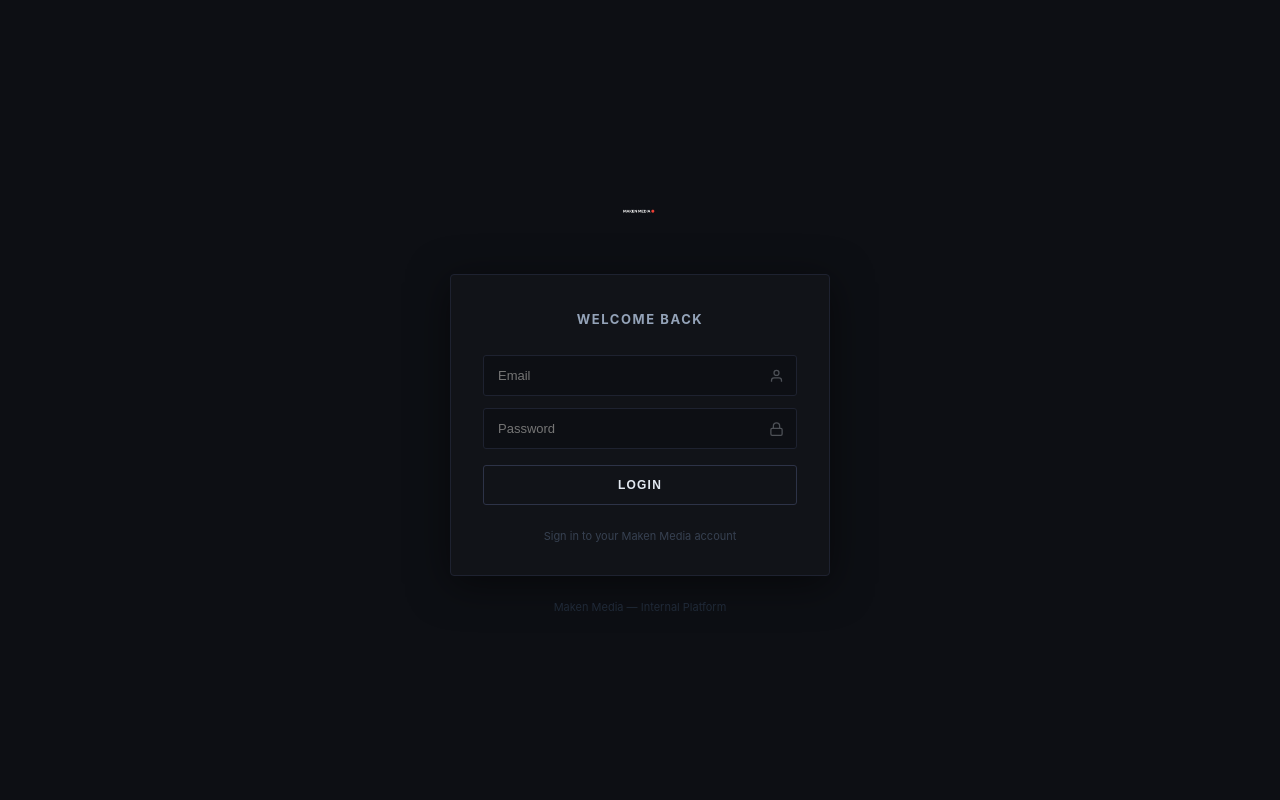
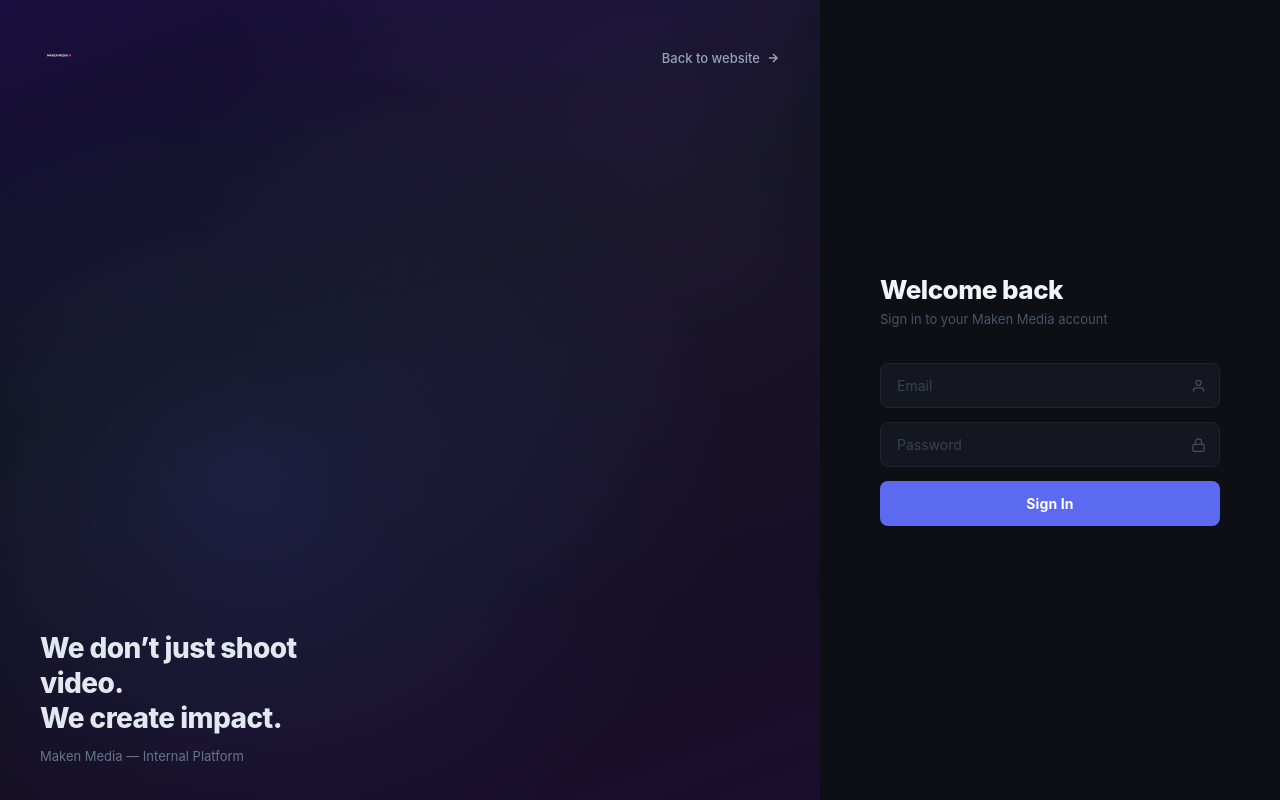
Before and after one commit to MakenMedia/Claires-Dash, a Next.js app: page /login in a window 1280 px wide. Built offline with nearby package versions, Linux system fonts and the light colour scheme.

Commit message:
Redesign login page as split-screen layout

```diff
--- a/app/login/page.tsx
+++ b/app/login/page.tsx
@@ -28,144 +28,242 @@
   }
 
   return (
-    <div style={{
-      minHeight: '100vh',
-      background: '#0d0f14',
-      display: 'flex',
-      flexDirection: 'column',
-      alignItems: 'center',
-      justifyContent: 'center',
-      fontFamily: "-apple-system, BlinkMacSystemFont, 'Segoe UI', sans-serif",
-    }}>
-      {/* Logo */}
-      <div style={{ marginBottom: 32, textAlign: 'center' }}>
+    <>
+      <style>{`
+        * { box-sizing: border-box; margin: 0; padding: 0; }
+        @keyframes spin { to { transform: rotate(360deg); } }
+        body { background: #0d0f14; }
+
+        .login-wrap {
+          display: flex;
+          min-height: 100vh;
+          font-family: -apple-system, BlinkMacSystemFont, 'Segoe UI', sans-serif;
+          background: #13151c;
+        }
+
+        /* LEFT PANEL */
+        .login-left {
+          flex: 1;
+          position: relative;
+          background: linear-gradient(160deg, #1a1040 0%, #0d0f14 40%, #1a0d2e 100%);
+          display: flex;
+          flex-direction: column;
+          justify-content: space-between;
+          padding: 36px 40px;
+          overflow: hidden;
+          min-height: 100vh;
+        }
+        .login-left::before {
+          content: '';
+          position: absolute;
+          inset: 0;
+          background:
+            radial-gradient(ellipse at 30% 60%, rgba(91,106,240,0.18) 0%, transparent 60%),
+            radial-gradient(ellipse at 80% 20%, rgba(139,92,246,0.12) 0%, transparent 50%);
+          pointer-events: none;
+        }
+        .left-top {
+          display: flex;
+          align-items: center;
+          justify-content: space-between;
+          position: relative;
+          z-index: 1;
+        }
+        .left-logo img {
+          height: 40px;
+          width: auto;
+        }
+        .back-link {
+          color: #94a3b8;
+          font-size: 13px;
+          font-weight: 500;
+          text-decoration: none;
+          display: flex;
+          align-items: center;
+          gap: 6px;
+          transition: color .15s;
+        }
+        .back-link:hover { color: #e2e8f0; }
+        .left-bottom {
+          position: relative;
+          z-index: 1;
+        }
+        .left-tagline {
+          font-size: 28px;
+          font-weight: 800;
+          color: #e2e8f0;
+          line-height: 1.25;
+          letter-spacing: -0.02em;
+          max-width: 280px;
+        }
+        .left-sub {
+          font-size: 13px;
+          color: #64748b;
+          margin-top: 12px;
+          font-weight: 400;
+        }
+
+        /* RIGHT PANEL */
+        .login-right {
+          width: 460px;
+          flex-shrink: 0;
+          background: #0d0f14;
+          display: flex;
+          align-items: center;
+          justify-content: center;
+          padding: 60px 48px;
+        }
+        .login-form-wrap {
+          width: 100%;
+          max-width: 340px;
+        }
+        .form-title {
+          font-size: 26px;
+          font-weight: 800;
+          color: #f1f5f9;
+          letter-spacing: -0.02em;
+          margin-bottom: 6px;
+        }
+        .form-sub {
+          font-size: 13px;
+          color: #475569;
+          margin-bottom: 36px;
+        }
+        .input-wrap {
+          position: relative;
+          margin-bottom: 14px;
+        }
+        .input-wrap input {
+          width: 100%;
+          background: #141720;
+          border: 1px solid #1e2535;
+          border-radius: 8px;
+          color: #e2e8f0;
+          font-size: 14px;
+          padding: 13px 42px 13px 16px;
+          outline: none;
+          transition: border-color .15s;
+          font-family: inherit;
+        }
+        .input-wrap input::placeholder { color: #374151; }
+        .input-wrap input:focus { border-color: #5b6af0; }
+        .input-icon {
+          position: absolute;
+          right: 14px;
+          top: 50%;
+          transform: translateY(-50%);
+          opacity: 0.25;
+          pointer-events: none;
+        }
+        .login-btn {
+          width: 100%;
+          background: #5b6af0;
+          color: #fff;
+          border: none;
+          border-radius: 8px;
+          padding: 14px;
+          font-size: 14px;
+          font-weight: 700;
+          cursor: pointer;
+          margin-top: 8px;
+          display: flex;
+          align-items: center;
+          justify-content: center;
+          gap: 8px;
+          transition: background .15s, transform .1s;
+          font-family: inherit;
+          letter-spacing: 0.01em;
+        }
+        .login-btn:hover:not(:disabled) { background: #4a59e8; }
+        .login-btn:active:not(:disabled) { transform: scale(0.99); }
+        .login-btn:disabled { opacity: 0.6; cursor: not-allowed; }
+        .error-box {
+          background: #ef444415;
+          border: 1px solid #ef444430;
+          border-radius: 6px;
+          padding: 10px 14px;
+          font-size: 12.5px;
+          color: #ef4444;
+          text-align: center;
+          margin-bottom: 14px;
+        }
+        .spinner {
+          width: 13px;
+          height: 13px;
+          border: 2px solid rgba(255,255,255,0.2);
+          border-top-color: #fff;
+          border-radius: 50%;
+          animation: spin .7s linear infinite;
+        }
+
+        @media (max-width: 768px) {
+          .login-left { display: none; }
+          .login-right { width: 100%; padding: 40px 28px; }
+        }
+      `}</style>
+
+      <div className="login-wrap">
+        {/* Left panel */}
+        <div className="login-left">
+          <div className="left-top">
+            <div className="left-logo">
               {/* eslint-disable-next-line @next/next/no-img-element */}
-        <img src="/logo.png" alt="Maken Media" style={{ height: 52, width: 'auto' }}
+              <img src="/logo.png" alt="Maken Media"
                 onError={e => { (e.currentTarget as HTMLImageElement).style.display = 'none'; }} />
             </div>
+            <a href="https://maken.media" className="back-link">
+              Back to website
+              <svg width="14" height="14" viewBox="0 0 24 24" fill="none" stroke="currentColor" strokeWidth="2.5">
+                <path d="M5 12h14M12 5l7 7-7 7"/>
+              </svg>
+            </a>
+          </div>
 
-      {/* Card */}
-      <div style={{
-        width: '100%',
-        maxWidth: 380,
-        background: '#111318',
-        border: '1px solid #1e2230',
-        borderRadius: 4,
-        padding: '36px 32px 32px',
-        boxShadow: '0 8px 40px rgba(0,0,0,0.5)',
-      }}>
-        <h1 style={{ fontSize: 13, fontWeight: 700, color: '#94a3b8', textTransform: 'uppercase', letterSpacing: '0.12em', textAlign: 'center', marginBottom: 28 }}>
-          Welcome back
-        </h1>
+          <div className="left-bottom">
+            <div className="left-tagline">We don&rsquo;t just shoot video.<br />We create impact.</div>
+            <div className="left-sub">Maken Media — Internal Platform</div>
+          </div>
+        </div>
 
-        <form onSubmit={handleSubmit} style={{ display: 'flex', flexDirection: 'column', gap: 12 }}>
-          {/* Email field */}
-          <div style={{ position: 'relative' }}>
+        {/* Right panel */}
+        <div className="login-right">
+          <div className="login-form-wrap">
+            <div className="form-title">Welcome back</div>
+            <div className="form-sub">Sign in to your Maken Media account</div>
+
+            <form onSubmit={handleSubmit}>
+              <div className="input-wrap">
                 <input
-              type="email"
-              required
-              value={email}
+                  type="email" required value={email}
                   onChange={e => setEmail(e.target.value)}
                   placeholder="Email"
-              style={{
-                width: '100%',
-                background: '#0d0f14',
-                border: '1px solid #1e2230',
-                borderRadius: 3,
-                color: '#e2e8f0',
-                fontSize: 13,
-                padding: '12px 40px 12px 14px',
-                outline: 'none',
-                boxSizing: 'border-box',
-                transition: 'border-color .15s',
-              }}
-              onFocus={e => e.target.style.borderColor = '#5b6af0'}
-              onBlur={e => e.target.style.borderColor = '#1e2230'}
                 />
-            <svg style={{ position: 'absolute', right: 13, top: '50%', transform: 'translateY(-50%)', opacity: 0.3 }}
-              width="15" height="15" viewBox="0 0 24 24" fill="none" stroke="#e2e8f0" strokeWidth="2">
+                <svg className="input-icon" width="15" height="15" viewBox="0 0 24 24" fill="none" stroke="#e2e8f0" strokeWidth="2">
                   <path d="M20 21v-2a4 4 0 0 0-4-4H8a4 4 0 0 0-4 4v2"/><circle cx="12" cy="7" r="4"/>
                 </svg>
               </div>
 
-          {/* Password field */}
-          <div style={{ position: 'relative' }}>
+              <div className="input-wrap">
                 <input
-              type="password"
-              required
-              value={password}
+                  type="password" required value={password}
                   onChange={e => setPassword(e.target.value)}
                   placeholder="Password"
-              style={{
-                width: '100%',
-                background: '#0d0f14',
-                border: '1px solid #1e2230',
-                borderRadius: 3,
-                color: '#e2e8f0',
-                fontSize: 13,
-                padding: '12px 40px 12px 14px',
-                outline: 'none',
-                boxSizing: 'border-box',
-                transition: 'border-color .15s',
-              }}
-              onFocus={e => e.target.style.borderColor = '#5b6af0'}
-              onBlur={e => e.target.style.borderColor = '#1e2230'}
                 />
-            <svg style={{ position: 'absolute', right: 13, top: '50%', transform: 'translateY(-50%)', opacity: 0.3 }}
-              width="15" height="15" viewBox="0 0 24 24" fill="none" stroke="#e2e8f0" strokeWidth="2">
+                <svg className="input-icon" width="15" height="15" viewBox="0 0 24 24" fill="none" stroke="#e2e8f0" strokeWidth="2">
                   <rect x="3" y="11" width="18" height="11" rx="2" ry="2"/><path d="M7 11V7a5 5 0 0 1 10 0v4"/>
                 </svg>
               </div>
 
-          {error && (
-            <div style={{ background: '#ef444415', border: '1px solid #ef444430', borderRadius: 3, padding: '9px 12px', fontSize: 12, color: '#ef4444', textAlign: 'center' }}>
-              {error}
-            </div>
-          )}
+              {error && <div className="error-box">{error}</div>}
 
-          <button
-            type="submit"
-            disabled={loading}
-            style={{
-              width: '100%',
-              background: 'transparent',
-              color: '#e2e8f0',
-              border: '1px solid #2d3347',
-              borderRadius: 3,
-              padding: '12px',
-              fontSize: 12,
-              fontWeight: 700,
-              letterSpacing: '0.1em',
-              textTransform: 'uppercase',
-              cursor: loading ? 'not-allowed' : 'pointer',
-              marginTop: 4,
-              display: 'flex',
-              alignItems: 'center',
-              justifyContent: 'center',
-              gap: 8,
-              transition: 'border-color .15s, background .15s',
-              opacity: loading ? 0.6 : 1,
-            }}
-            onMouseEnter={e => { if (!loading) { (e.currentTarget as HTMLButtonElement).style.borderColor = '#5b6af0'; (e.currentTarget as HTMLButtonElement).style.color = '#5b6af0'; }}}
-            onMouseLeave={e => { (e.currentTarget as HTMLButtonElement).style.borderColor = '#2d3347'; (e.currentTarget as HTMLButtonElement).style.color = '#e2e8f0'; }}
-          >
-            {loading && (
-              <div style={{ width: 12, height: 12, border: '2px solid #ffffff30', borderTopColor: '#fff', borderRadius: '50%', animation: 'spin .7s linear infinite' }} />
-            )}
-            {loading ? 'Signing in…' : 'Login'}
+              <button type="submit" className="login-btn" disabled={loading}>
+                {loading && <div className="spinner" />}
+                {loading ? 'Signing in…' : 'Sign In'}
               </button>
             </form>
-
-        <p style={{ textAlign: 'center', fontSize: 11, color: '#374151', marginTop: 24, marginBottom: 0 }}>
-          Sign in to your Maken Media account
-        </p>
           </div>
-
-      <p style={{ textAlign: 'center', fontSize: 11, color: '#1f2937', marginTop: 24 }}>
-        Maken Media — Internal Platform
-      </p>
-
-      <style>{`@keyframes spin { to { transform: rotate(360deg); } }`}</style>
         </div>
+      </div>
+    </>
   );
 }
```
Lines whose indentation alone changed are shown as unchanged.
